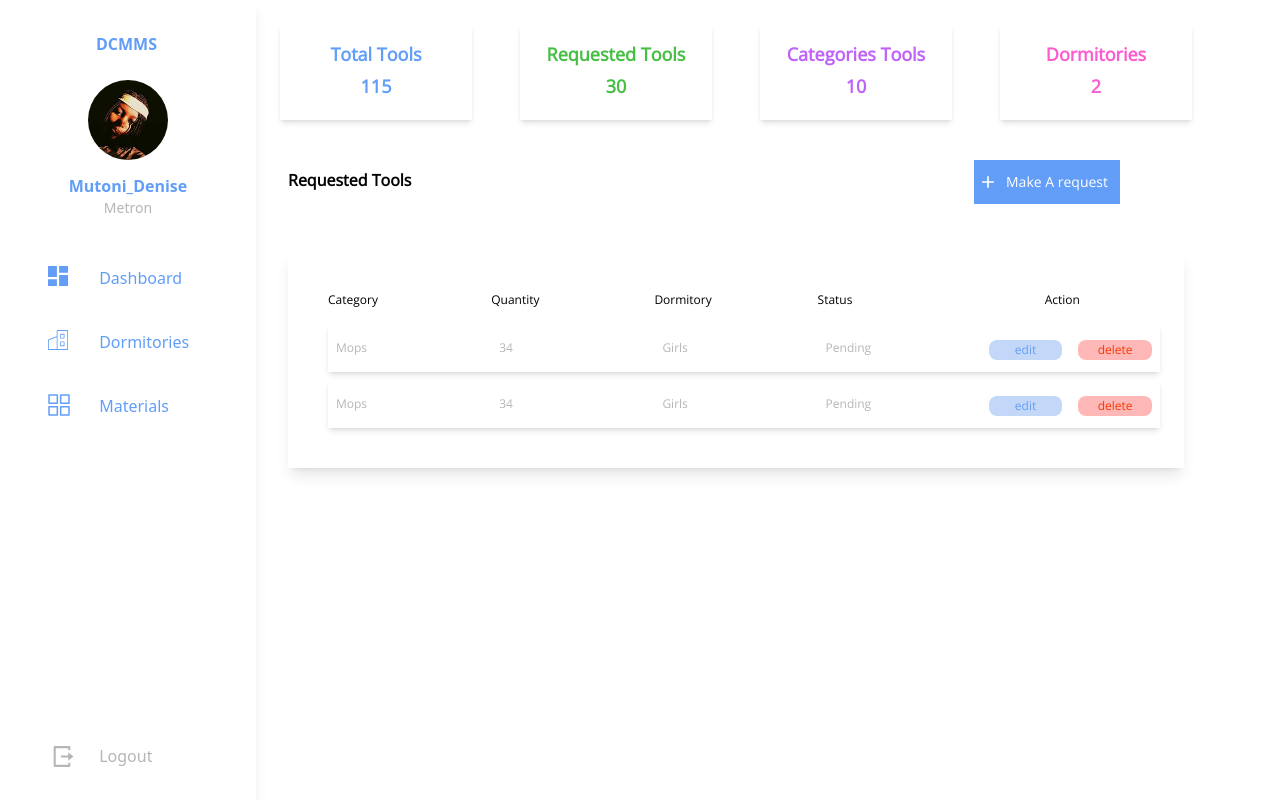
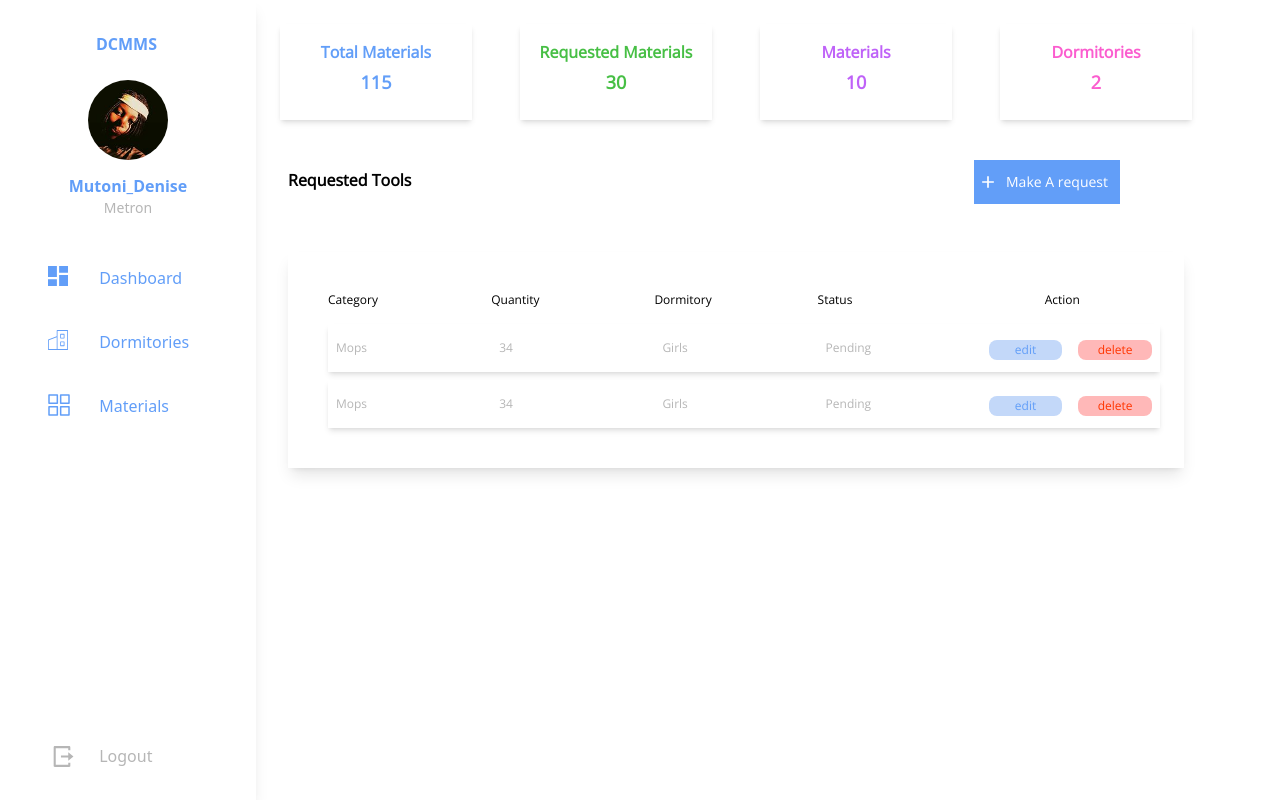
Before and after one commit to izerekerie/cleaning_materials_frontend, a Next.js app: page /dashboard in a window 1280 px wide. Built offline with nearby package versions, Linux system fonts and the light colour scheme.

Commit message:
dormitory page

```diff
--- a/pages/dashboard.js
+++ b/pages/dashboard.js
@@ -1,31 +1,37 @@
-import React, {useState } from 'react'
+import React, {useState} from 'react'
 import Image from 'next/image'
 import Layout from '../components/Layout'
 import add from '../public/images/add.svg'
 import close from '../public/images/close.svg'
 import Modal from 'react-modal'
+import { useRouter } from 'next/router'
 export default function Dashboard() {
     const [isModalOpen,setIsModalopen]=useState(false)
+    const router=useRouter();
     const panels=[
         {
-          title:'Total Tools',
+          title:'Total Materials',
           textColor:'text-blue',
-          number:115
+          number:115,
+          path:'/materials'
         },
         {
-          title:'Requested Tools',
+          title:'Requested Materials',
           textColor:'text-green',
-          number:30
+          number:30,
+          path:'/dashboard'
         },
         {
-          title:'Categories Tools',
+          title:'Materials',
           textColor:'text-purple',
-          number:10
+          number:10,
+          path:'/materials'
         },
         {
           title:'Dormitories',
           textColor:'text-pink',
-          number:2
+          number:2,
+          path:'/dormitories'
         }
       ]
 
@@ -36,8 +42,8 @@ export default function Dashboard() {
           <div className='flex space-x-12 p-6'>
             {panels.map((panel,i)=>{
               return(
-                <div key={i} className={` w-full h-24 shadow-md p-4  ${panel.textColor}`} >
-                <p className={` text-openSans text-lg  font-semibold text-center`}>{panel.title}</p>
+                <div onClick={()=>{router.push(panel.path)}} key={i} className={` w-full h-24 shadow-md p-4  ${panel.textColor}`} >
+                <p className={` text-openSans text-l  font-semibold text-center`}>{panel.title}</p>
                 <p className={`text-lg font-semibold text-center p-1`}>{panel.number}</p>
                 </div>
             )})}
--- a/pages/dormitories/[id].js
+++ b/pages/dormitories/[id].js
@@ -4,27 +4,28 @@ import Image from 'next/image'
 import Layout from '../../components/Layout'
 
 export default function Dormitory() {
+
   return (
       <Layout>
     <div className='m-4 w-full'>
 
     <div className='flex justify-between w-11/12 p-4'>
-            <p className='pl-4 text-blue text-lg font-semibold p-2'>Girls Dormitory</p>
+            <p className='pl-4 text-blue text-lg font-semibold p-2'>Dormitory Name</p>
             <div className=' bg-blue p-1 flex '>
               <Image  alt='add' height={16} width={20} src={add}/>
               <p className='text-white text-sm p-2 '>Make request</p></div>
           </div>
           <div className='h-auto p-8 m-8 shadow-lg'>
           <div className='flex m-2 mb-4  '>
-           <p className='w-1/4 text-xs text-center '>Name</p>
-           <p className='w-1/4 text-xs text-center '>Total tools</p>
-           <p className='w-1/4 text-xs text-center '>Created At</p>
+           <p className='w-1/4 text-xs text-center '>Material</p>
+           <p className='w-1/4 text-xs text-center '>Quantity</p>
+           <p className='w-1/4 text-xs text-center '>Updated At</p>
            <p className='w-1/4 text-xs text-center'>Action</p>
 
           </div>
 
           <div className='flex m-2 bg-white h-12 w-full  shadow-md p-2 pt-4'>
-           <p className='w-1/4 text-xs text-grey text-center '>Girls Dormitory</p>
+           <p className='w-1/4 text-xs text-grey text-center '>Mops</p>
            <p className='w-1/4 text-xs text-center text-grey'>34</p>
            <p className='w-1/4 text-xs text-center text-grey'>12-02-2022 9:12 AM</p>
 
@@ -34,13 +35,13 @@ export default function Dormitory() {
            </div>
           </div>
           <div className='flex m-2 bg-white h-12 w-full  shadow-md p-2 pt-4'>
-           <p className='w-1/4 text-xs text-grey text-center '>Boys Dormitory</p>
-           <p className='w-1/4 text-xs text-center text-grey'>34</p>
+           <p className='w-1/4 text-xs text-grey text-center '>Scrappers</p>
+           <p className='w-1/4 text-xs text-center text-grey'>14</p>
            <p className='w-1/4 text-xs text-center text-grey'>12-02-2022 9:12 AM</p>
 
            <div className='w-1/4 flex space-x-4'>
-             <button className='text-xs  w-1/2 text-blue bg-lightblue h-5 rounded-lg'>edit</button>
-             <button className='text-xs  w-1/2 text-red bg-lightred h-5 rounded-lg '>delete</button>
+             <button className='text-xs w-full text-blue bg-lightblue h-5 rounded-lg'>edit</button>
+             <button className='text-xs w-full text-red bg-lightred h-5 rounded-lg '>delete</button>
            </div>
           </div>
           </div>
--- a/pages/dormitories/index.js
+++ b/pages/dormitories/index.js
@@ -5,9 +5,11 @@ import Layout from '../../components/Layout'
 import close from '../../public/images/close.svg'
 import Modal from 'react-modal'
 import { useState } from 'react'
+import { useRouter } from 'next/router'
 export default function Dormitories() {
     const [isModalOpen1,setIsModalopen1]=useState(false)
     const [isModalOpen2,setIsModalopen2]=useState(false)
+    const router=useRouter();
     const dormitories=[
         {
             name:'Girls Dormitory',
@@ -43,7 +45,7 @@ export default function Dormitories() {
           </div>
          {dormitories.map((dorm,i)=>{
              return(
-                <div  key={i} className='flex m-2 bg-white h-12 w-full  shadow-md p-2 pt-4'>
+                <div  onClick={()=>{router.push(`/dormitories/${dorm.id}`)}}  key={i} className='flex m-2 bg-white h-12 w-full  shadow-md p-2 pt-4'>
                 <p className='w-1/4 text-xs text-grey text-center '>{dorm.name}</p>
                 <p className='w-1/4 text-xs text-center text-grey'>{dorm.total}</p>
                 <p className='w-1/4 text-xs text-center text-grey'>{dorm.createdAt}</p>
--- a/tailwind.config.js
+++ b/tailwind.config.js
@@ -24,4 +24,4 @@ module.exports = {
 
   },
   plugins: [],
-}
+};
```
